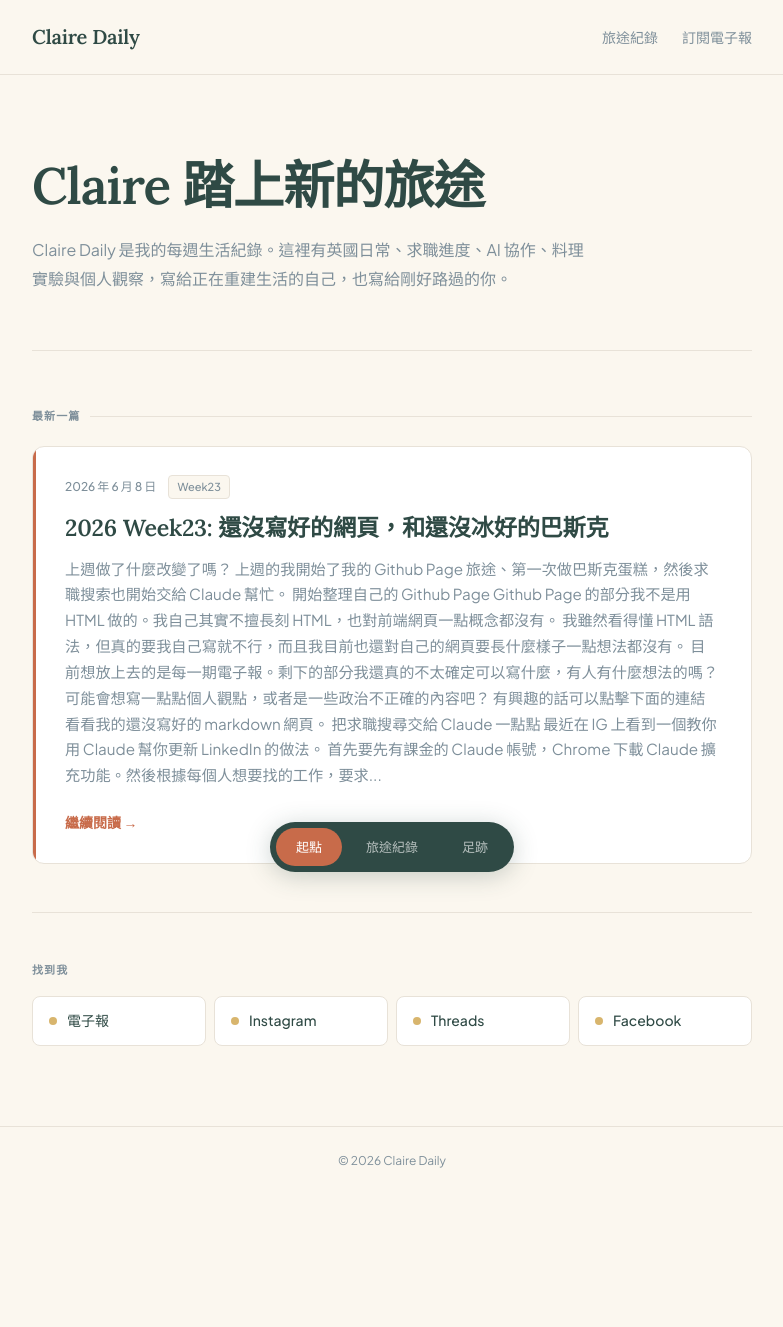
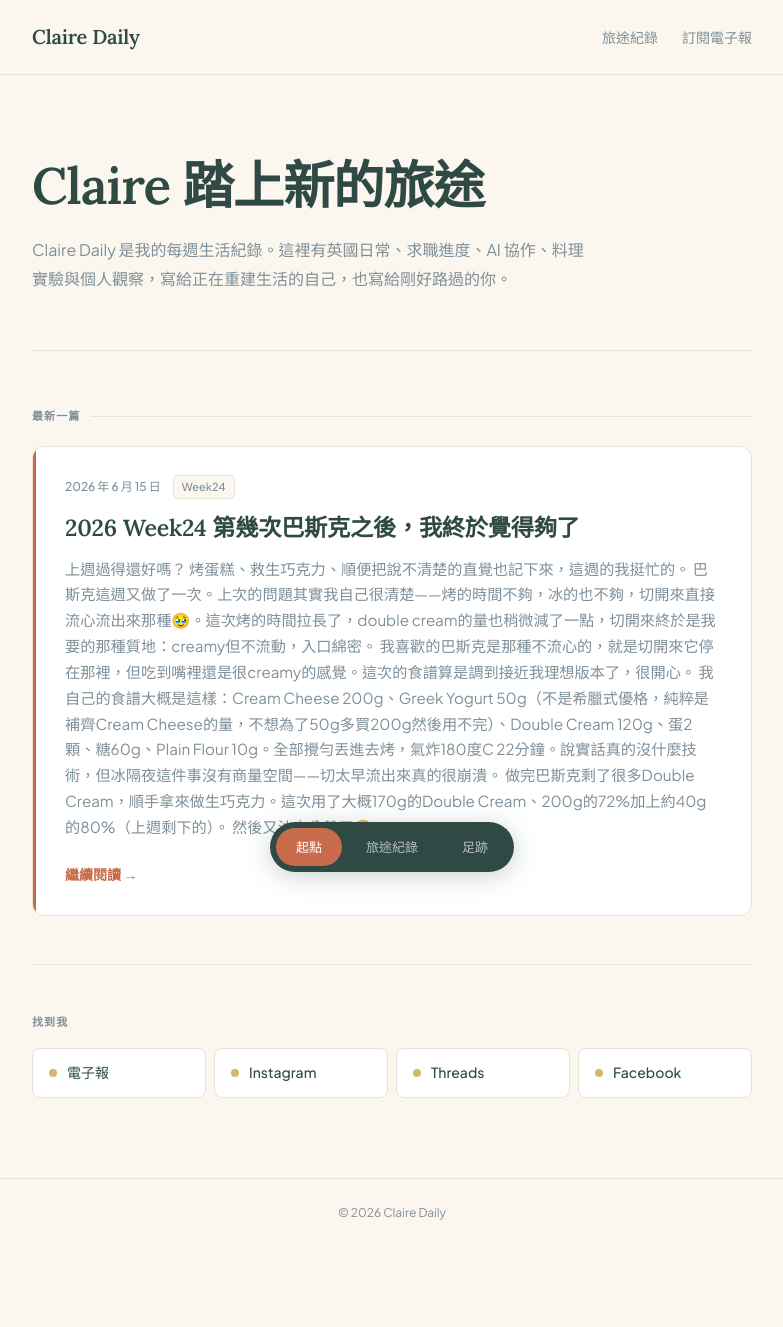
Before and after one commit to clairedaily8613/clairedaily8613.github.io, a Jekyll site: the page built from index.md, in a window 1280 px wide. Shown: the whole page, without its empty margins (248-1031 px from the left). Built offline with Jekyll 4.4.1, drawn with Linux system fonts in a browser that asks for light colours; before the commit the page ends 1275 px from its top, so only the background shows below that.

Commit message:
新增 2026 Week24 文章、首頁摘要縮短為 20 字
Co-Authored-By: Claude Sonnet 4.6 <noreply@anthropic.com>

```diff
--- /dev/null
+++ b/_posts/2026-06-15-week-24.md
@@ -0,0 +1,42 @@
+---
+layout: post
+title: "2026 Week24 第幾次巴斯克之後，我終於覺得夠了"
+date: 2026-06-15
+week: "Week24"
+---
+
+上週過得還好嗎？
+
+烤蛋糕、救生巧克力、順便把說不清楚的直覺也記下來，這週的我挺忙的。
+
+---
+
+巴斯克這週又做了一次。上次的問題其實我自己很清楚——烤的時間不夠，冰的也不夠，切開來直接流心流出來那種🥹。這次烤的時間拉長了，double cream的量也稍微減了一點，切開來終於是我要的那種質地：creamy但不流動，入口綿密。
+
+我喜歡的巴斯克是那種不流心的，就是切開來它停在那裡，但吃到嘴裡還是很creamy的感覺。這次的食譜算是調到接近我理想版本了，很開心。
+
+我自己的食譜大概是這樣：Cream Cheese 200g、Greek Yogurt 50g（不是希臘式優格，純粹是補齊Cream Cheese的量，不想為了50g多買200g然後用不完）、Double Cream 120g、蛋2顆、糖60g、Plain Flour 10g。全部攪勻丟進去烤，氣炸180度C 22分鐘。說實話真的沒什麼技術，但冰隔夜這件事沒有商量空間——切太早流出來真的很崩潰。
+
+---
+
+做完巴斯克剩了很多Double Cream，順手拿來做生巧克力。這次用了大概170g的Double Cream、200g的72%加上約40g的80%（上週剩下的）。
+
+然後又油水分離了😭
+
+每次都這樣。Double Cream加熱以後倒進巧克力裡，溫度不夠把所有巧克力融化，一隔水加熱就開始分離。這次一樣老方法——用牛奶（大概100ml左右，我沒量），微波到有點燙的程度，每次倒一點點進去用刮刀慢慢攪，把它乳化回完全滑順、看不到透明油脂的狀態。
+
+這次因為摻了72%，純度比上次低，口感整個更好入口，尾韻也沒有那個讓我沒那麼愛的酸。80%黑巧克力的尾韻有一種說不上來的味道，不是很討厭但也不是很愛，這次比例調一下反而好吃很多。切生巧克力還是最討厭的環節——刀要一直加熱一直清，很煩。
+
+接下來應該不考慮再做這兩個一段時間了，換一下食譜，下一個挑戰大概是麵包或是要打發的蛋糕系列😏
+
+---
+
+另一件事是最近在考慮把靜態網站從Github Pages搬到Cloudflare。Github Pages背後是微軟，想試試完全不同的伺服器，反正目前的需求就是純靜態、完全不串後端，就是個人部落格在用，還用不到更複雜的東西。
+
+說實話我用Claude做靜態網頁真的很滿意。我要的版面就是最簡單那種，沒有花俏的東西，下指令就能出來，這種感覺很容易上癮。vibe coding大概就是這樣——你只要知道最後要的是什麼，其他的丟出去就好。還沒到要串後端的階段的話，AI真的就很容易滿足個人需求。
+
+---
+
+最近有種說不清楚的感覺，好像有什麼要開始變動了。不是有什麼明顯的現實改變，完全是直覺，但那個直覺很清晰，感覺走到了下一個時間段。我很期待這次的直覺會帶來什麼。
+
+你最近有什麼不一樣的感覺嗎？或是有做了什麼新的嘗試？歡迎回信告訴我喔！
--- a/index.md
+++ b/index.md
@@ -19,7 +19,7 @@ description: Claire 踏上新的旅途——每週生活紀錄。
       {% if latest.week %}<span class="post-week">{{ latest.week }}</span>{% endif %}
     </div>
     <h2>{{ latest.title }}</h2>
-    <p class="post-preview">{{ latest.content | strip_html | truncatewords: 40 }}</p>
+    <p class="post-preview">{{ latest.content | strip_html | truncatewords: 20 }}</p>
     <a href="{{ latest.url }}" class="read-more">繼續閱讀 →</a>
   </article>
   {% endif %}
```
